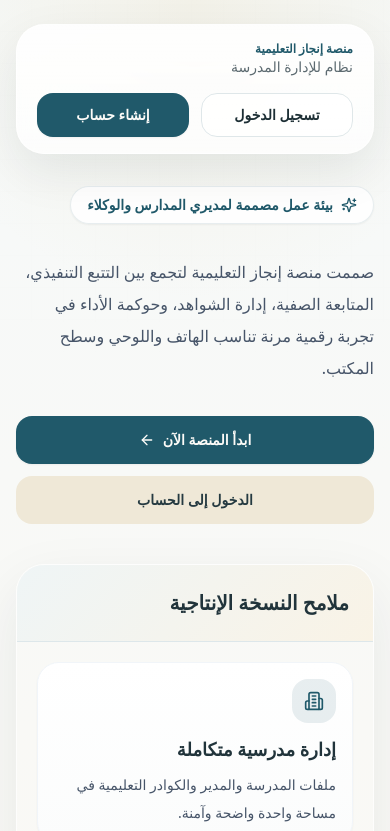
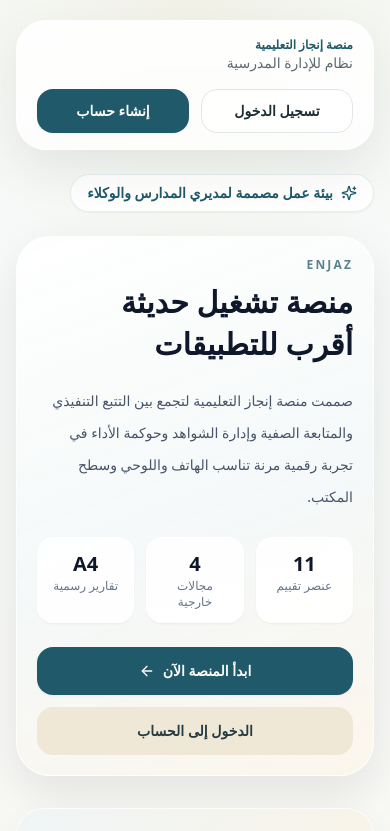
Before and after one commit to ayashi123/enjaz-app, a Next.js app: page / in a window 390 px wide. Shown: the top 831 px of the page. Built offline with nearby package versions, Linux system fonts and the light colour scheme.

Commit message:
Refine mobile app-like navigation and layout

```diff
--- a/app/globals.css
+++ b/app/globals.css
@@ -10,6 +10,7 @@
 html {
   direction: rtl;
   scroll-behavior: smooth;
+  -webkit-tap-highlight-color: transparent;
 }
 
 body {
@@ -18,20 +19,7 @@ body {
     radial-gradient(circle at top, rgba(217, 191, 128, 0.18), transparent 24%),
     linear-gradient(180deg, rgba(245, 249, 249, 0.98) 0%, rgba(251, 248, 241, 1) 100%);
   min-height: 100vh;
-}
-
-@media (max-width: 640px) {
-  body {
-    background-image:
-      radial-gradient(circle at top, rgba(217, 191, 128, 0.14), transparent 20%),
-      linear-gradient(180deg, rgba(246, 249, 249, 0.98) 0%, rgba(252, 249, 243, 1) 100%);
-  }
-
-  body::before {
-    background-size: 20px 20px;
-    opacity: 0.28;
-    mask-image: linear-gradient(180deg, rgba(0, 0, 0, 0.2), transparent 82%);
-  }
+  overscroll-behavior-y: contain;
 }
 
 body::before {
@@ -48,15 +36,29 @@ body::before {
   z-index: -1;
 }
 
-* {
-  scrollbar-width: thin;
-  scrollbar-color: rgba(21, 68, 90, 0.4) rgba(255, 255, 255, 0.2);
+@media (max-width: 640px) {
+  body {
+    background-image:
+      radial-gradient(circle at top, rgba(217, 191, 128, 0.14), transparent 18%),
+      linear-gradient(180deg, #f6faf9 0%, #fbf7f1 100%);
+  }
+
+  body::before {
+    background-size: 18px 18px;
+    opacity: 0.18;
+    mask-image: linear-gradient(180deg, rgba(0, 0, 0, 0.14), transparent 86%);
+  }
 }
 
 *,
 *::before,
 *::after {
   border-color: hsl(162 18% 84%);
+}
+
+* {
+  scrollbar-width: thin;
+  scrollbar-color: rgba(21, 68, 90, 0.4) rgba(255, 255, 255, 0.2);
 }
 
 ::-webkit-scrollbar {
--- a/app/page.tsx
+++ b/app/page.tsx
@@ -1,22 +1,29 @@
 import Link from "next/link";
-import { ArrowLeft, Building2, FileCheck2, ShieldCheck, Sparkles, Users2 } from "lucide-react";
+import {
+  ArrowLeft,
+  Building2,
+  FileCheck2,
+  ShieldCheck,
+  Sparkles,
+  Users2,
+} from "lucide-react";
 import { Button } from "@/components/ui/button";
 import { Card, CardContent, CardHeader, CardTitle } from "@/components/ui/card";
 
 const features = [
   {
     title: "إدارة مدرسية متكاملة",
-    description: "ملفات المدرسة والمدير والكوادر التعليمية في مساحة واحدة واضحة وآمنة.",
+    description: "ملفات المدرسة والمدير والكوادر التعليمية في مساحة تشغيل واحدة واضحة وآمنة.",
     icon: Building2,
   },
   {
     title: "محرك تقييم احترافي",
-    description: "تقييمات قائمة على النموذج الرسمي مع حساب موزون نهائي من 5 وتقارير جاهزة.",
+    description: "تقييمات قائمة على النموذج الرسمي مع حساب نهائي من 5 وتقارير جاهزة للطباعة.",
     icon: FileCheck2,
   },
   {
     title: "حوكمة وأمان",
-    description: "دخول آمن بالبريد الإلكتروني وكلمات المرور المشفرة وبنية جاهزة للإنتاج.",
+    description: "دخول آمن وبنية تشغيل جاهزة للإنتاج مع إدارة حسابات وصلاحيات ومتابعة واضحة.",
     icon: ShieldCheck,
   },
   {
@@ -29,12 +36,13 @@ const features = [
 export default function LandingPage() {
   return (
     <main className="min-h-screen">
-      <section className="mx-auto flex min-h-screen max-w-7xl flex-col px-4 py-6 sm:px-6 sm:py-8 lg:px-8">
-        <header className="glass-panel mb-8 flex flex-col gap-4 rounded-[28px] px-5 py-4 sm:mb-10 sm:flex-row sm:items-center sm:justify-between sm:rounded-full sm:py-3">
+      <section className="mx-auto flex min-h-screen max-w-7xl flex-col px-4 py-5 sm:px-6 sm:py-8 lg:px-8">
+        <header className="glass-panel mb-6 flex flex-col gap-4 rounded-[30px] px-5 py-4 sm:mb-10 sm:flex-row sm:items-center sm:justify-between sm:rounded-full sm:py-3">
           <div>
             <p className="text-xs font-semibold text-primary">منصة إنجاز التعليمية</p>
-            <p className="text-sm text-muted-foreground">نظام للإدارة المدرسة</p>
+            <p className="text-sm text-muted-foreground">نظام للإدارة المدرسية</p>
           </div>
+
           <div className="grid grid-cols-2 gap-3 sm:flex">
             <Button asChild variant="ghost" className="rounded-2xl border border-[#dfe7e9] bg-white/70">
               <Link href="/login">تسجيل الدخول</Link>
@@ -45,19 +53,48 @@ export default function LandingPage() {
           </div>
         </header>
 
-        <div className="grid flex-1 items-center gap-10 lg:grid-cols-[1.08fr_0.92fr]">
-          <div className="space-y-8">
+        <div className="grid flex-1 items-start gap-8 lg:grid-cols-[1.08fr_0.92fr] lg:items-center lg:gap-10">
+          <div className="space-y-6">
             <div className="inline-flex items-center gap-2 rounded-full border border-primary/10 bg-white/85 px-4 py-2 text-sm font-semibold text-primary shadow-sm">
               <Sparkles className="h-4 w-4" />
               بيئة عمل مصممة لمديري المدارس والوكلاء
             </div>
-            <div className="space-y-5">
-              <p className="max-w-2xl text-base leading-8 text-slate-600 sm:text-lg">
-                صممت منصة إنجاز التعليمية لتجمع بين التتبع التنفيذي، المتابعة الصفية، إدارة الشواهد، وحوكمة الأداء في
+
+            <div className="overflow-hidden rounded-[34px] border border-white/80 bg-[linear-gradient(160deg,rgba(255,255,255,0.98)_0%,rgba(244,248,248,0.95)_55%,rgba(252,246,236,0.98)_100%)] p-5 shadow-[0_18px_48px_rgba(15,23,42,0.09)] sm:p-8">
+              <div className="flex items-center justify-between gap-4">
+                <div className="space-y-2">
+                  <p className="text-xs font-bold tracking-[0.18em] text-primary/75">ENJAZ</p>
+                  <h1 className="text-3xl font-black leading-[1.4] text-slate-900 sm:text-5xl">
+                    منصة تشغيل حديثة
+                    <br />
+                    أقرب للتطبيقات
+                  </h1>
+                </div>
+
+                <div className="hidden h-20 w-20 rounded-[28px] bg-[linear-gradient(135deg,#15445a_0%,#2f6c68_100%)] shadow-[0_18px_30px_rgba(21,68,90,0.18)] sm:block" />
+              </div>
+
+              <p className="mt-5 max-w-2xl text-sm leading-8 text-slate-600 sm:text-lg">
+                صممت منصة إنجاز التعليمية لتجمع بين التتبع التنفيذي والمتابعة الصفية وإدارة الشواهد وحوكمة الأداء في
                 تجربة رقمية مرنة تناسب الهاتف واللوحي وسطح المكتب.
               </p>
+
+              <div className="mt-6 grid grid-cols-3 gap-3">
+                <div className="rounded-2xl border border-white/80 bg-white/90 p-3 text-center shadow-sm">
+                  <p className="text-xl font-black text-slate-900">11</p>
+                  <p className="text-xs text-slate-500">عنصر تقييم</p>
                 </div>
-            <div className="grid gap-3 sm:flex sm:flex-wrap">
+                <div className="rounded-2xl border border-white/80 bg-white/90 p-3 text-center shadow-sm">
+                  <p className="text-xl font-black text-slate-900">4</p>
+                  <p className="text-xs text-slate-500">مجالات خارجية</p>
+                </div>
+                <div className="rounded-2xl border border-white/80 bg-white/90 p-3 text-center shadow-sm">
+                  <p className="text-xl font-black text-slate-900">A4</p>
+                  <p className="text-xs text-slate-500">تقارير رسمية</p>
+                </div>
+              </div>
+
+              <div className="mt-6 grid gap-3 sm:flex sm:flex-wrap">
                 <Button asChild size="lg" className="rounded-2xl">
                   <Link href="/register">
                     ابدأ المنصة الآن
@@ -69,23 +106,25 @@ export default function LandingPage() {
                 </Button>
               </div>
             </div>
+          </div>
 
           <Card className="overflow-hidden border-white/70 bg-white/92 shadow-soft">
             <CardHeader className="border-b border-[#dde7ea] bg-[linear-gradient(135deg,#eff5f6_0%,#f9f3e6_100%)]">
-              <CardTitle className="text-xl font-bold">ملامح النسخة الإنتاجية</CardTitle>
+              <CardTitle className="text-xl font-black">ملامح النسخة الإنتاجية</CardTitle>
             </CardHeader>
             <CardContent className="grid gap-4 p-5 sm:p-6">
               {features.map((feature) => {
                 const Icon = feature.icon;
+
                 return (
                   <div
                     key={feature.title}
-                    className="rounded-[22px] border border-slate-100 bg-[linear-gradient(180deg,#ffffff_0%,#fbfcfc_100%)] p-4 shadow-sm transition-transform hover:-translate-y-1 sm:p-5"
+                    className="rounded-[24px] border border-slate-100 bg-[linear-gradient(180deg,#ffffff_0%,#fbfcfc_100%)] p-4 shadow-sm transition-transform hover:-translate-y-1 sm:p-5"
                   >
                     <div className="mb-3 flex h-11 w-11 items-center justify-center rounded-2xl bg-primary/10 text-primary">
                       <Icon className="h-5 w-5" />
                     </div>
-                    <h2 className="mb-2 text-lg font-bold">{feature.title}</h2>
+                    <h2 className="mb-2 text-lg font-black text-slate-900">{feature.title}</h2>
                     <p className="text-sm leading-7 text-slate-600">{feature.description}</p>
                   </div>
                 );
--- a/components/layout/dashboard-shell.tsx
+++ b/components/layout/dashboard-shell.tsx
@@ -1,6 +1,6 @@
 "use client";
 
-import { useState } from "react";
+import { useMemo, useState } from "react";
 import Link from "next/link";
 import { usePathname } from "next/navigation";
 import { signOut } from "next-auth/react";
@@ -9,6 +9,7 @@ import {
   ClipboardPenLine,
   FileArchive,
   FileText,
+  Grid2x2,
   Headset,
   Home,
   LogOut,
@@ -21,7 +22,14 @@ import {
 import { Button } from "@/components/ui/button";
 import { cn } from "@/lib/utils";
 
-const navItems = [
+type NavItem = {
+  href: string;
+  label: string;
+  shortLabel?: string;
+  icon: React.ComponentType<{ className?: string }>;
+};
+
+const navItems: NavItem[] = [
   { href: "/dashboard", label: "الرئيسية", icon: Home },
   { href: "/dashboard/teachers", label: "المعلمون", icon: Users },
   { href: "/dashboard/manager-elements", label: "عناصر المدير", icon: ShieldCheck },
@@ -33,38 +41,42 @@ const navItems = [
   { href: "/dashboard/settings", label: "الإعدادات", icon: Settings },
 ];
 
+const mobilePrimaryNav: NavItem[] = [
+  { href: "/dashboard", label: "الرئيسية", shortLabel: "الرئيسية", icon: Home },
+  { href: "/dashboard/teachers", label: "المعلمون", shortLabel: "المعلمون", icon: Users },
+  { href: "/dashboard/evaluations", label: "التقييمات", shortLabel: "التقييم", icon: ClipboardList },
+  { href: "/dashboard/reports", label: "التقارير", shortLabel: "التقارير", icon: FileText },
+];
+
 export function DashboardShell({ children }: { children: React.ReactNode }) {
   const pathname = usePathname();
   const [open, setOpen] = useState(false);
 
+  const currentSection = useMemo(() => {
+    return navItems.find((item) => isActivePath(pathname, item.href))?.label ?? "لوحة التحكم";
+  }, [pathname]);
+
   return (
-    <div className="min-h-screen lg:grid lg:grid-cols-[300px_1fr]">
+    <div className="min-h-screen bg-transparent lg:grid lg:grid-cols-[300px_1fr]">
       <aside className="hidden bg-[linear-gradient(180deg,#123949_0%,#173f52_52%,#0f2d39_100%)] px-5 py-6 text-slate-100 lg:block">
         <Sidebar pathname={pathname} />
       </aside>
 
-      <div className="flex min-h-screen flex-col">
-        <header className="sticky top-0 z-20 border-b border-white/70 bg-white/78 backdrop-blur-xl">
-          <div className="px-4 py-4 sm:px-6 lg:px-8">
-            <div className="flex items-start justify-between gap-3 rounded-[28px] border border-white/75 bg-[linear-gradient(135deg,rgba(255,255,255,0.96)_0%,rgba(243,248,248,0.94)_60%,rgba(250,246,238,0.96)_100%)] px-4 py-4 shadow-[0_14px_40px_rgba(15,23,42,0.08)] sm:items-center sm:px-5">
+      <div className="relative flex min-h-screen flex-col">
+        <header className="sticky top-0 z-30 border-b border-white/70 bg-white/72 backdrop-blur-2xl">
+          <div className="px-4 pb-4 pt-[max(1rem,env(safe-area-inset-top))] sm:px-6 lg:px-8">
+            <div className="flex items-center justify-between gap-3 rounded-[30px] border border-white/80 bg-[linear-gradient(135deg,rgba(255,255,255,0.98)_0%,rgba(244,248,248,0.95)_58%,rgba(251,246,239,0.98)_100%)] px-4 py-3 shadow-[0_18px_42px_rgba(15,23,42,0.08)] sm:px-5 sm:py-4">
               <div className="space-y-1">
-                <p className="text-sm font-semibold text-primary">منصة إنجاز التعليمية</p>
-                <p className="max-w-[220px] text-xs leading-6 text-slate-500 sm:max-w-none sm:text-sm">
-                  لوحة تشغيل لإدارة الأداء التعليمي والملفات المدرسية
-                </p>
+                <p className="text-[11px] font-bold tracking-wide text-primary sm:text-xs">منصة إنجاز التعليمية</p>
+                <h1 className="text-base font-black text-slate-900 sm:text-lg">{currentSection}</h1>
+                <p className="text-[11px] leading-5 text-slate-500 sm:text-sm">واجهة تشغيل مرنة ومريحة للجوال واللوحي وسطح المكتب</p>
               </div>
-              <div className="flex items-center gap-2 sm:gap-3">
-                <div className="hidden rounded-full border border-[#d7e3e7] bg-white/80 px-4 py-2 text-xs font-semibold text-[#15445a] shadow-sm md:block">
-                  بيئة تشغيل مؤسسية مرنة
+
+              <div className="flex items-center gap-2">
+                <div className="hidden rounded-full border border-[#d7e3e7] bg-white/85 px-4 py-2 text-xs font-semibold text-[#15445a] shadow-sm md:block">
+                  تجربة تطبيقية حديثة
                 </div>
-                <Button
-                  variant="ghost"
-                  size="icon"
-                  className="rounded-2xl border border-[#d9e6e8] bg-white text-[#15445a] shadow-sm hover:bg-[#f4f8fa] lg:hidden"
-                  onClick={() => setOpen((value) => !value)}
-                >
-                  {open ? <X className="h-5 w-5" /> : <Menu className="h-5 w-5" />}
-                </Button>
+
                 <Button
                   variant="secondary"
                   onClick={() => signOut({ callbackUrl: "/login" })}
@@ -73,29 +85,27 @@ export function DashboardShell({ children }: { children: React.ReactNode }) {
                   <LogOut className="ml-2 h-4 w-4" />
                   تسجيل الخروج
                 </Button>
-              </div>
-            </div>
-            <div className="mt-3 flex items-center justify-between gap-3 lg:hidden">
-              <Button
-                variant="secondary"
-                onClick={() => signOut({ callbackUrl: "/login" })}
-                className="flex-1 rounded-2xl border border-[#d8e3e7] bg-white text-[#15445a] shadow-sm hover:bg-[#f4f8fa] sm:hidden"
-              >
-                <LogOut className="ml-2 h-4 w-4" />
-                خروج
-              </Button>
-              <div className="rounded-full border border-[#dbe6e7] bg-white/80 px-4 py-2 text-[11px] font-semibold text-[#15445a] shadow-sm">
-                تجربة جوال محسنة
+
+                <Button
+                  variant="ghost"
+                  size="icon"
+                  className="rounded-2xl border border-[#d9e6e8] bg-white text-[#15445a] shadow-sm hover:bg-[#f4f8fa] lg:hidden"
+                  onClick={() => setOpen(true)}
+                >
+                  <Menu className="h-5 w-5" />
+                </Button>
               </div>
             </div>
           </div>
-          {open ? (
-            <div className="border-t border-slate-200 bg-[linear-gradient(180deg,rgba(255,255,255,0.98)_0%,rgba(247,250,251,0.98)_100%)] px-4 py-4 lg:hidden">
-              <Sidebar pathname={pathname} mobile onNavigate={() => setOpen(false)} />
-            </div>
-          ) : null}
         </header>
-        <main className="flex-1 px-4 py-6 sm:px-6 lg:px-8">{children}</main>
+
+        <main className="flex-1 px-4 pb-28 pt-5 sm:px-6 lg:px-8 lg:pb-8 lg:pt-6">{children}</main>
+
+        <MobileBottomBar pathname={pathname} onMenuOpen={() => setOpen(true)} />
+
+        {open ? (
+          <MobileDrawer pathname={pathname} onClose={() => setOpen(false)} />
+        ) : null}
       </div>
     </div>
   );
@@ -115,30 +125,34 @@ function Sidebar({
       <div className="space-y-6">
         <div
           className={cn(
-            "rounded-[28px] px-5 py-5",
+            "rounded-[30px] px-5 py-5",
             mobile
               ? "border border-[#dce8e8] bg-[linear-gradient(135deg,#ffffff_0%,#f4f8f8_65%,#fbf7ef_100%)] shadow-[0_16px_36px_rgba(15,23,42,0.08)]"
               : "border border-white/10 bg-[linear-gradient(180deg,rgba(255,255,255,0.11)_0%,rgba(255,255,255,0.04)_100%)] shadow-panel",
           )}
         >
           <p className={cn("text-xs font-semibold", mobile ? "text-primary" : "text-[#d6e8ef]")}>لوحة التحكم</p>
-          <h2 className={cn("mt-2 text-xl font-bold", mobile ? "text-slate-900" : "text-white")}>إدارة المدرسة والأداء</h2>
+          <h2 className={cn("mt-2 text-xl font-black", mobile ? "text-slate-900" : "text-white")}>إدارة المدرسة والأداء</h2>
+          <p className={cn("mt-2 text-xs leading-6", mobile ? "text-slate-500" : "text-slate-300")}>
+            تنقل واضح وبطاقات تشغيل سريعة وتجربة مريحة على الهاتف.
+          </p>
         </div>
+
         <nav className={cn("space-y-2", mobile && "grid grid-cols-2 gap-2 space-y-0")}>
           {navItems.map((item) => {
             const Icon = item.icon;
-            const active = pathname === item.href || pathname.startsWith(`${item.href}/`);
+            const active = isActivePath(pathname, item.href);
 
             return (
               <Link
-                key={item.label}
+                key={item.href}
                 href={item.href}
                 onClick={onNavigate}
                 className={cn(
-                  "flex items-center gap-3 rounded-2xl px-4 py-3 text-sm font-medium transition-colors",
+                  "flex items-center gap-3 rounded-2xl px-4 py-3 text-sm font-bold transition-all",
                   mobile
                     ? active
-                      ? "bg-[#15445a] text-white shadow-sm"
+                      ? "bg-[#15445a] text-white shadow-[0_12px_24px_rgba(21,68,90,0.22)]"
                       : "border border-[#e4ecec] bg-white text-slate-700 shadow-[0_10px_24px_rgba(15,23,42,0.05)] hover:bg-slate-50"
                     : active
                       ? "bg-white text-[#123949] shadow-sm"
@@ -155,10 +169,105 @@ function Sidebar({
 
       {!mobile ? (
         <div className="rounded-[28px] border border-white/10 bg-white/5 p-5 text-sm leading-7 text-slate-200">
-          تم تجهيز المنصة لتشمل إدارة المعلمين، التقييمات، الأدلة، عناصر المدير، والتقارير النهائية على قاعدة بيانات
-          حقيقية وبواجهة تشغيل مؤسسية واضحة.
+          النظام يدير المعلمين والتقييمات والأدلة وعناصر المدير والتقارير ضمن تجربة تشغيل متكاملة وحديثة.
         </div>
       ) : null}
     </div>
   );
 }
+
+function MobileBottomBar({
+  pathname,
+  onMenuOpen,
+}: {
+  pathname: string;
+  onMenuOpen: () => void;
+}) {
+  return (
+    <div className="fixed inset-x-0 bottom-0 z-30 px-3 pb-[max(0.75rem,env(safe-area-inset-bottom))] lg:hidden">
+      <div className="mx-auto max-w-md rounded-[30px] border border-white/80 bg-[linear-gradient(180deg,rgba(255,255,255,0.96)_0%,rgba(246,249,250,0.95)_100%)] px-2 py-2 shadow-[0_-10px_30px_rgba(15,23,42,0.12)] backdrop-blur-2xl">
+        <div className="grid grid-cols-5 gap-1">
+          {mobilePrimaryNav.map((item) => {
+            const Icon = item.icon;
+            const active = isActivePath(pathname, item.href);
+
+            return (
+              <Link
+                key={item.href}
+                href={item.href}
+                className={cn(
+                  "flex flex-col items-center justify-center gap-1 rounded-2xl px-2 py-2 text-[11px] font-bold transition-all",
+                  active ? "bg-[#15445a] text-white shadow-sm" : "text-slate-500 hover:bg-slate-100 hover:text-slate-900",
+                )}
+              >
+                <Icon className="h-4 w-4" />
+                <span>{item.shortLabel ?? item.label}</span>
+              </Link>
+            );
+          })}
+
+          <button
+            type="button"
+            onClick={onMenuOpen}
+            className="flex flex-col items-center justify-center gap-1 rounded-2xl px-2 py-2 text-[11px] font-bold text-slate-500 transition-all hover:bg-slate-100 hover:text-slate-900"
+          >
+            <Grid2x2 className="h-4 w-4" />
+            <span>المزيد</span>
+          </button>
+        </div>
+      </div>
+    </div>
+  );
+}
+
+function MobileDrawer({
+  pathname,
+  onClose,
+}: {
+  pathname: string;
+  onClose: () => void;
+}) {
+  return (
+    <div className="fixed inset-0 z-40 lg:hidden">
+      <button
+        type="button"
+        aria-label="إغلاق القائمة"
+        className="absolute inset-0 bg-[#0f2029]/42 backdrop-blur-[2px]"
+        onClick={onClose}
+      />
+      <div className="absolute inset-x-3 top-3 bottom-3 overflow-hidden rounded-[34px] border border-white/70 bg-[linear-gradient(180deg,#f7fbfb_0%,#fffaf3_100%)] shadow-[0_24px_60px_rgba(15,23,42,0.18)]">
+        <div className="flex items-center justify-between border-b border-slate-200 px-5 py-4">
+          <div>
+            <p className="text-xs font-semibold text-primary">تنقل المنصة</p>
+            <h2 className="mt-1 text-lg font-black text-slate-900">الوصول السريع</h2>
+          </div>
+          <Button
+            variant="ghost"
+            size="icon"
+            className="rounded-2xl border border-slate-200 bg-white text-slate-700"
+            onClick={onClose}
+          >
+            <X className="h-5 w-5" />
+          </Button>
+        </div>
+
+        <div className="flex h-[calc(100%-80px)] flex-col justify-between overflow-y-auto px-4 py-4">
+          <Sidebar pathname={pathname} mobile onNavigate={onClose} />
+
+          <Button
+            variant="secondary"
+            onClick={() => signOut({ callbackUrl: "/login" })}
+            className="mt-6 rounded-2xl border border-[#d8e3e7] bg-white text-[#15445a] shadow-sm hover:bg-[#f4f8fa]"
+          >
+            <LogOut className="ml-2 h-4 w-4" />
+            تسجيل الخروج
+          </Button>
+        </div>
+      </div>
+    </div>
+  );
+}
+
+function isActivePath(pathname: string, href: string) {
+  return pathname === href || pathname.startsWith(`${href}/`);
+}
```
Lines whose indentation alone changed are shown as unchanged.
